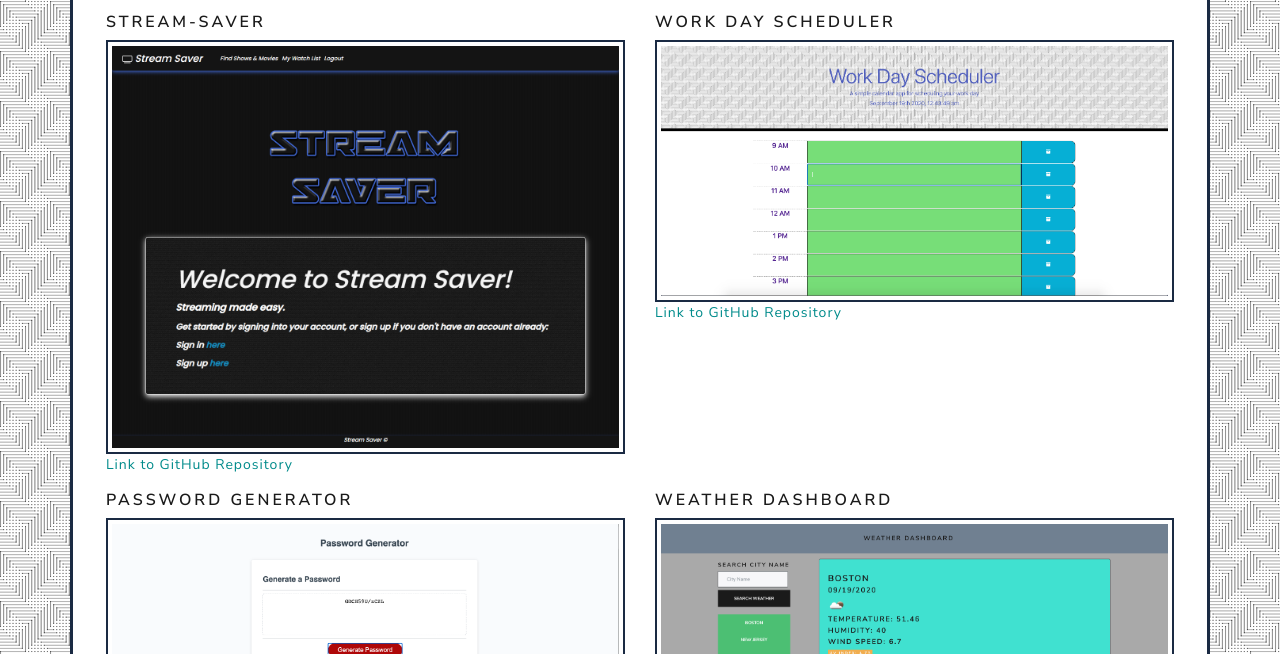
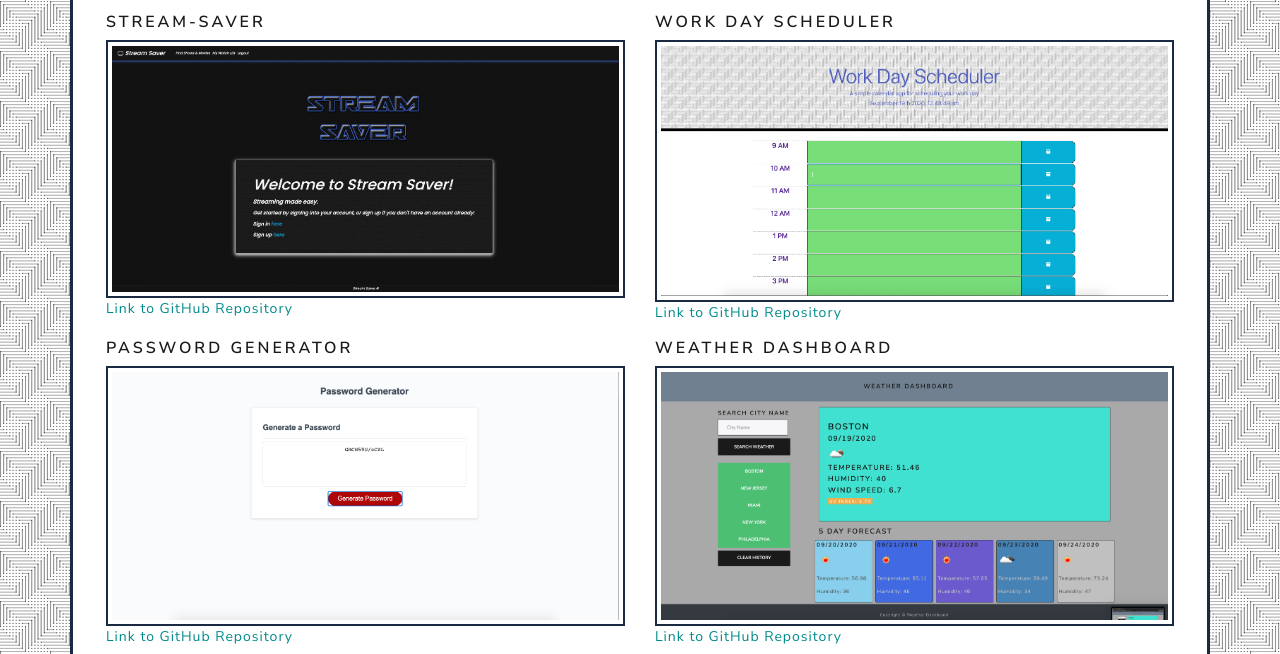
Before and after one commit to Lambaa94/Lambaa94.github.io, a plain HTML site: page portfolio.html in a window 1280 px wide. Shown: the part 774-1428 px from the top of the page. Drawn offline with nearby package versions, Linux system fonts and the light colour scheme.

Commit message:
updated stream saver link

```diff
--- a/portfolio.html
+++ b/portfolio.html
@@ -84,8 +84,8 @@
             <section class="row">
                 <figure class="col-lg-6">
                     <h5>Stream-Saver</h5>
-                    <a href="https://stream-saver.herokuapp.com/"><img
-                            src="assests/images/screencapture-stream-saver-herokuapp-2020-10-18-23_32_55 copy.png" alt="stream saver"
+                    <a href="https://streamsaver.herokuapp.com/"><img
+                            src="assests/images/streamSaver.png" alt="stream saver"
                             class="img-thumbnail" style="border:2px solid #1A2A43;"></a>
                     <a href="https://github.com/Lambaa94/Stream-Saver" style="color: darkcyan;">Link to GitHub
                         Repository</a>
```
Also changed, not shown: assests/images/streamSaver.png (added).
